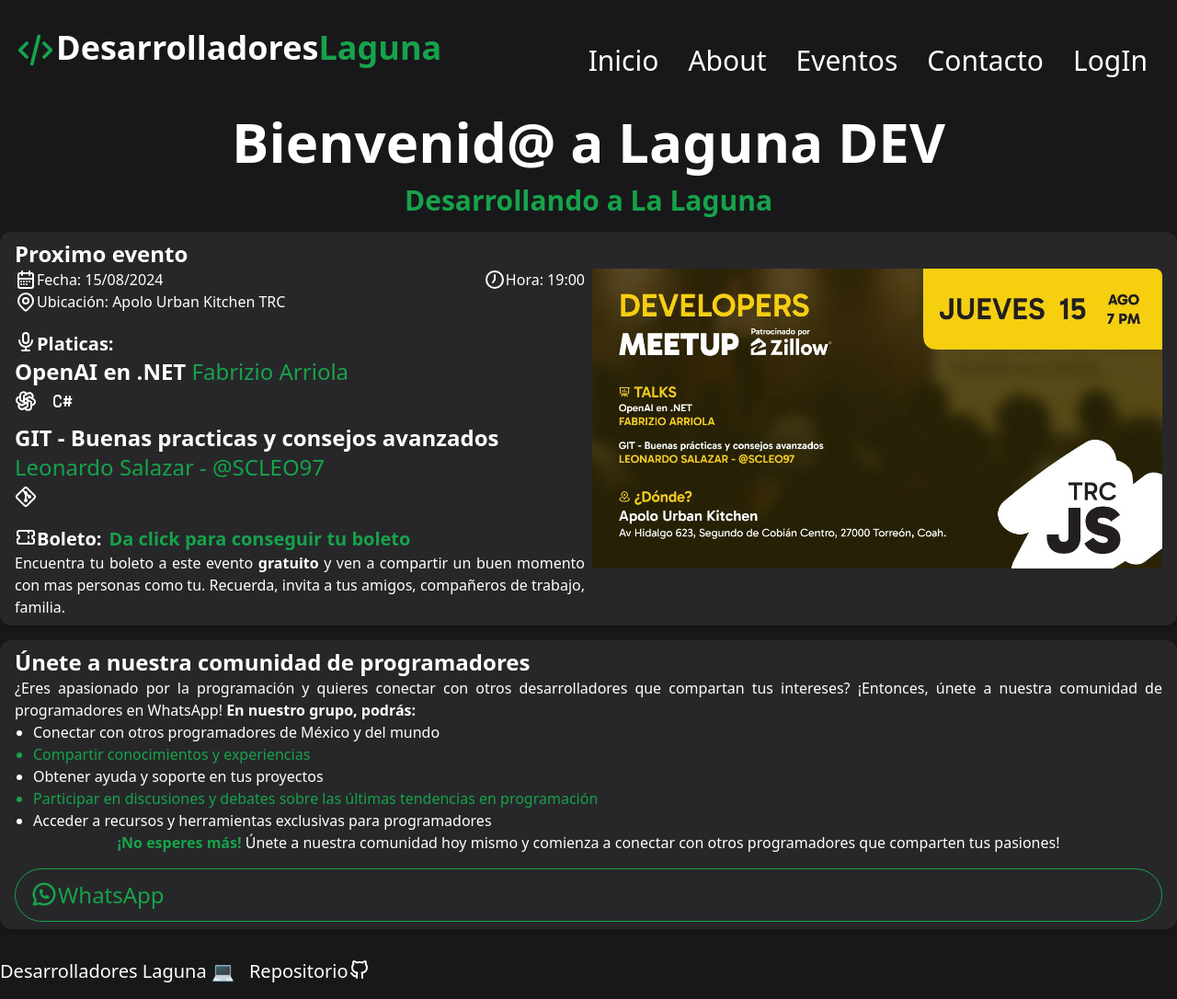
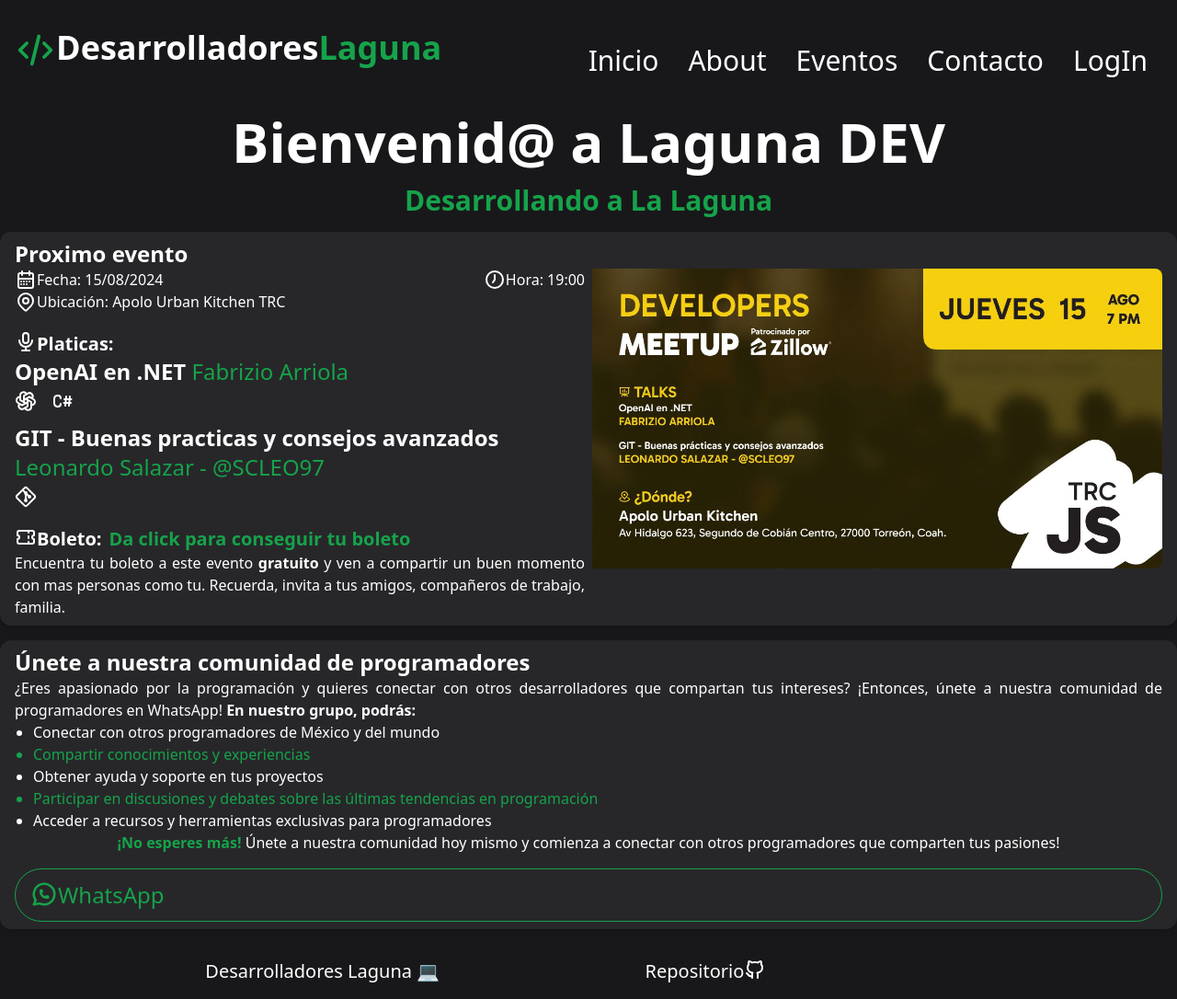
Before and after one commit to Jorki3/laguna-dev, an Astro site: page / in a window 1280 px wide. Shown: the whole page at 92% size. Built offline with nearby package versions, Linux system fonts and the light colour scheme; Astro itself is replaced by a stand-in of ours.

Commit message:
Center footer items

```diff
--- a/src/components/Footer.astro
+++ b/src/components/Footer.astro
@@ -1,4 +1,4 @@
-<footer class="text-white text-xl mt-8 my-4 flex space-x-4">
+<footer class="text-white text-xl mt-8 mb-4 grid grid-flow-col">
   <a class="text-center" href="/"> Desarrolladores Laguna 💻 </a>
 
   <a class="flex" href="https://github.com/Jorki3/laguna-dev" target="_blank">
```
